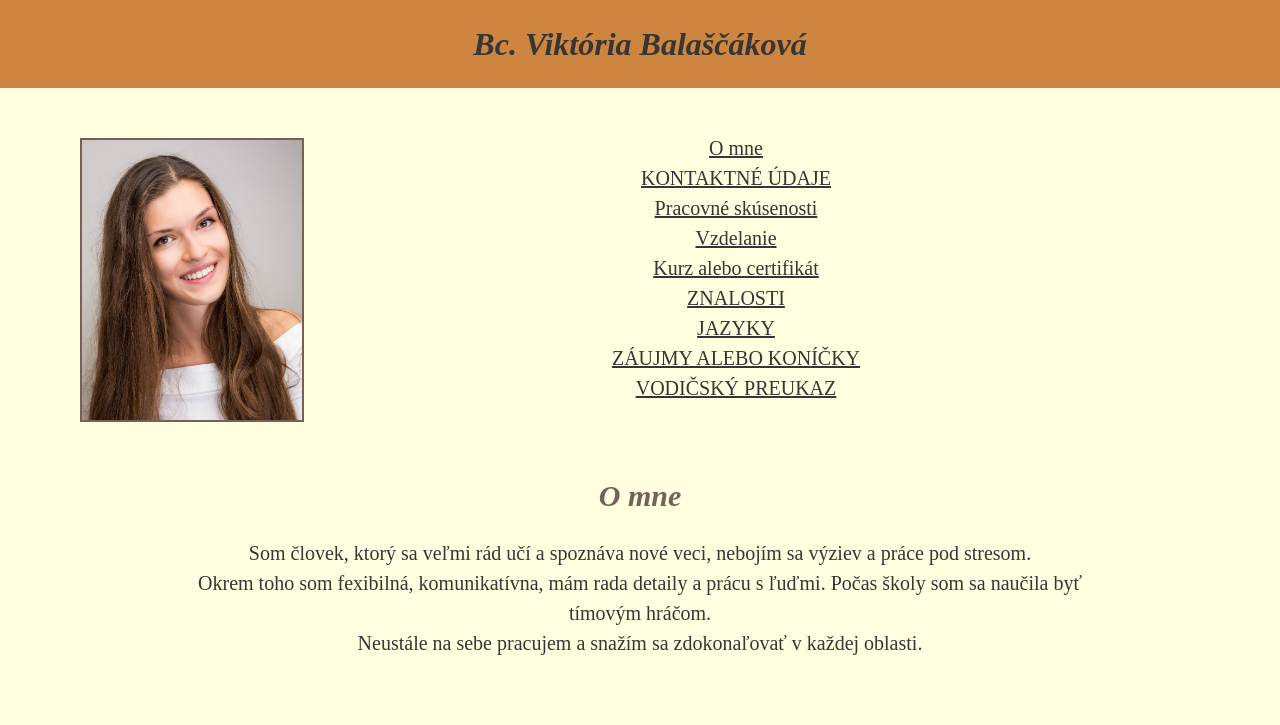
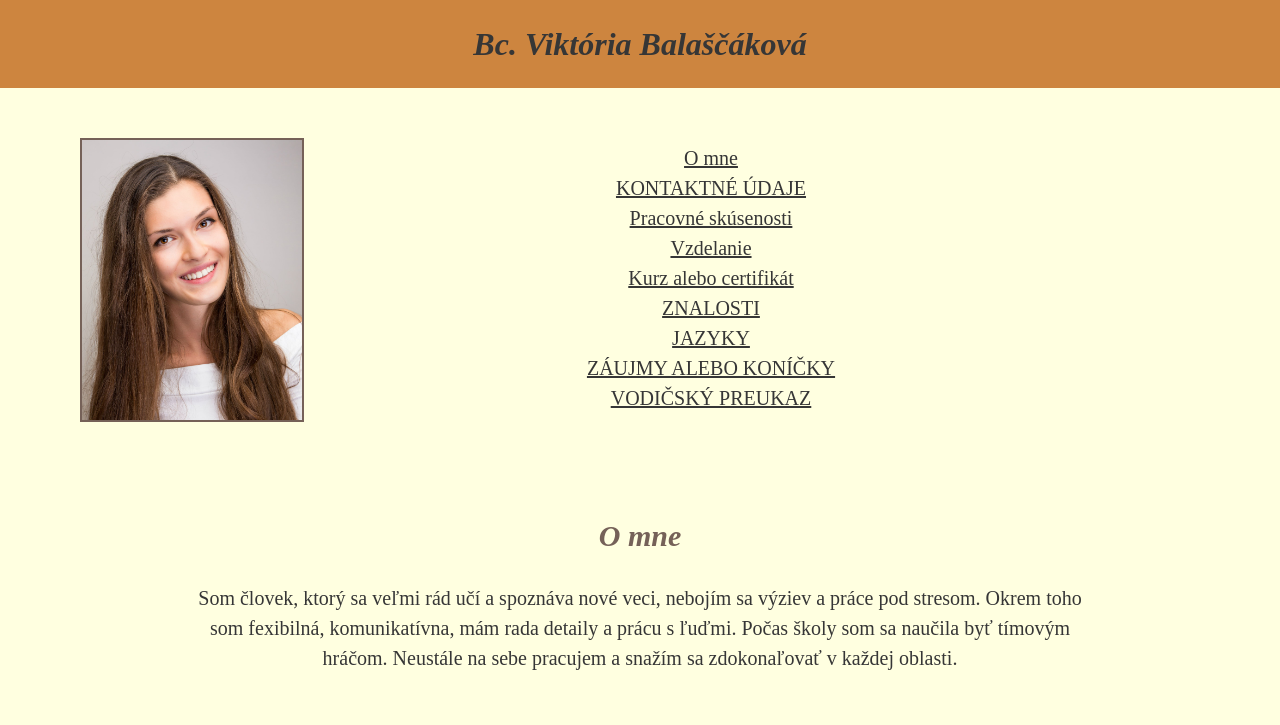
Before and after one commit to viky321/zivotopis.ukol, a plain HTML site: page index.html in a window 1280 px wide. Shown: the top 725 px of the page. Drawn offline with Linux system fonts and the light colour scheme; a web font is replaced by a local one.

Commit message:
pridanymargin

```diff
--- a/index.html
+++ b/index.html
@@ -46,11 +46,11 @@
 
             <p class="r"> Som človek, ktorý sa veľmi rád učí a spoznáva
             nové veci, nebojím sa výziev a práce pod
-            stresom.<br> Okrem toho som fexibilná,
+            stresom. Okrem toho som fexibilná,
             komunikatívna, mám rada detaily a prácu s ľuďmi.
-            Počas školy som sa naučila byť tímovým hráčom.<br>
+            Počas školy som sa naučila byť tímovým hráčom.
             Neustále na sebe pracujem a snažím sa
-            zdokonaľovať v každej oblasti.<br></p>
+            zdokonaľovať v každej oblasti.</p>
 
     </section>
 
@@ -173,11 +173,11 @@
         <h3>Záujmy alebo koníčky</h3>
 
             <p class="l">Medzi moje záujmy patrí šport, ako
-            napríklad tanec a basketbal. Okrem toho rada cestujem.<br>
+            napríklad tanec a basketbal. Okrem toho rada cestujem.
             Počas vysokej školy som absolvovala
             Erasmus vo Fínsku.
             Spoznávanie nových ľudí, jedlo, flmy a
-            nepohrdnem ani dobrou knihou.<br></p>
+            nepohrdnem ani dobrou knihou.</p>
 
     </section>
 
--- a/style.css
+++ b/style.css
@@ -45,7 +45,7 @@ h2 {
     font-size: 30px;
     font-style: italic;
     color: #756158;
-    margin: 0;
+    margin-top: 30px;
 }
 
 h3 {
@@ -83,7 +83,7 @@ section {
 }
 
 .b {
-    margin-bottom: 30px;
+    padding-bottom: 30px;
 }
 
 
@@ -96,3 +96,8 @@ a {
 .menu a:active {
     background-color: #F4A460;
 }
+
+.menu {
+    margin-top: 30px;
+    margin-right: 50px;
+}
```
